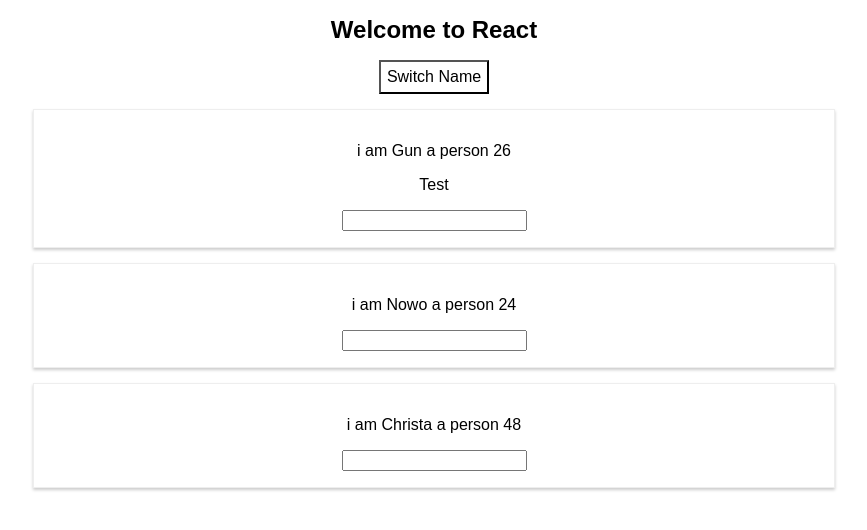
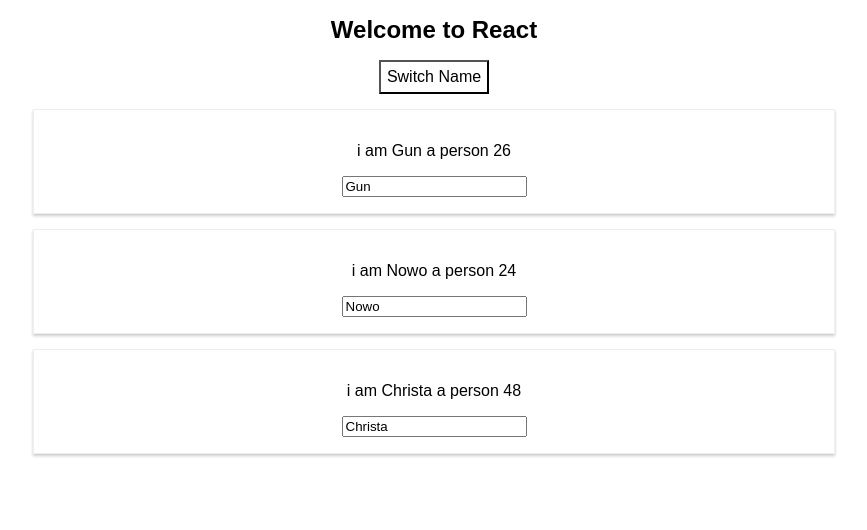
Before and after one commit to gungunfebrianza/Mastering-React, a React (Create React App) app in the folder 3.Basic/intro/: page / in a window 1280 px wide. Both pictures are taken after a click on the button "Switch Name". Shown: the top 530 px of the page, without its empty margins (206-1073 px from the left). Built offline with nearby package versions, Linux system fonts and the light colour scheme.

Commit message:
Outputting List

```diff
--- a/3.Basic/intro/src/App.js
+++ b/3.Basic/intro/src/App.js
@@ -72,20 +72,12 @@
     if (this.state.showPersons) {
       persons = (
         <div>
-          <Person
-            name={this.state.persons[0].name}
-            age={this.state.persons[0].age}>
-            Test
-          </Person>
-          <Person
-            click={this.switchNameHandler.bind(this, 'Gun Gun Febrianza')}
-            name={this.state.persons[1].name} age={this.state.persons[1].age}
-            changed={this.nameChangedHandler}/>
-          <Person
-            name={this.state.persons[2].name}
-            age={this.state.persons[2].age}/>
+          {
+            this.state.persons.map((person) => {
+              return <Person name={person.name} age={person.age}/>
+            })}
         </div>
-      )
+      );
     }
 
     return (<div className="App">
--- a/3.Basic/intro/src/Person/Person.js
+++ b/3.Basic/intro/src/Person/Person.js
@@ -6,7 +6,7 @@
     <div className="Person">
       <p onClick={props.click}> i am {props.name} a person {props.age} </p>
       <p> {props.children}</p>
-      <input type="text" onChange={props.changed}/>
+      <input type="text" onChange={props.changed} value={props.name}/>
     </div>
   )
 }
```
